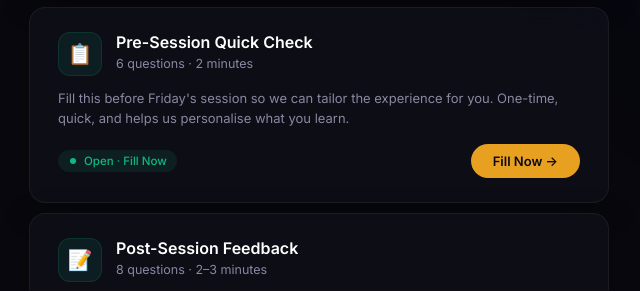
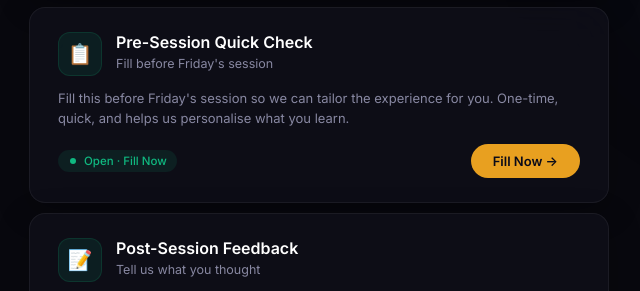
Before and after one commit to sunny3kng/Skills-For-All-Training-Session, a website: page index.html in a window 1280 px wide. Shown: the part 199-490 px from the top of the page, 321-961 px from the left. Drawn offline with Linux system fonts and the light colour scheme.

Commit message:
Remove question count and duration from all forms

```diff
--- a/index.html
+++ b/index.html
@@ -169,7 +169,7 @@
       <div class="lc-icon open">📋</div>
       <div class="lc-info">
         <h2>Pre-Session Quick Check</h2>
-        <div class="lc-desc">6 questions &middot; 2 minutes</div>
+        <div class="lc-desc">Fill before Friday's session</div>
       </div>
     </div>
     <div class="lc-body">
@@ -190,7 +190,7 @@
       <div class="lc-icon" id="feedbackIcon">🔒</div>
       <div class="lc-info">
         <h2>Post-Session Feedback</h2>
-        <div class="lc-desc">8 questions &middot; 2&ndash;3 minutes</div>
+        <div class="lc-desc">Tell us what you thought</div>
       </div>
     </div>
     <div class="lc-body">
```
Also changed, not shown: feedback.html (+1 -1 lines), pre-check.html (+1 -1 lines).
